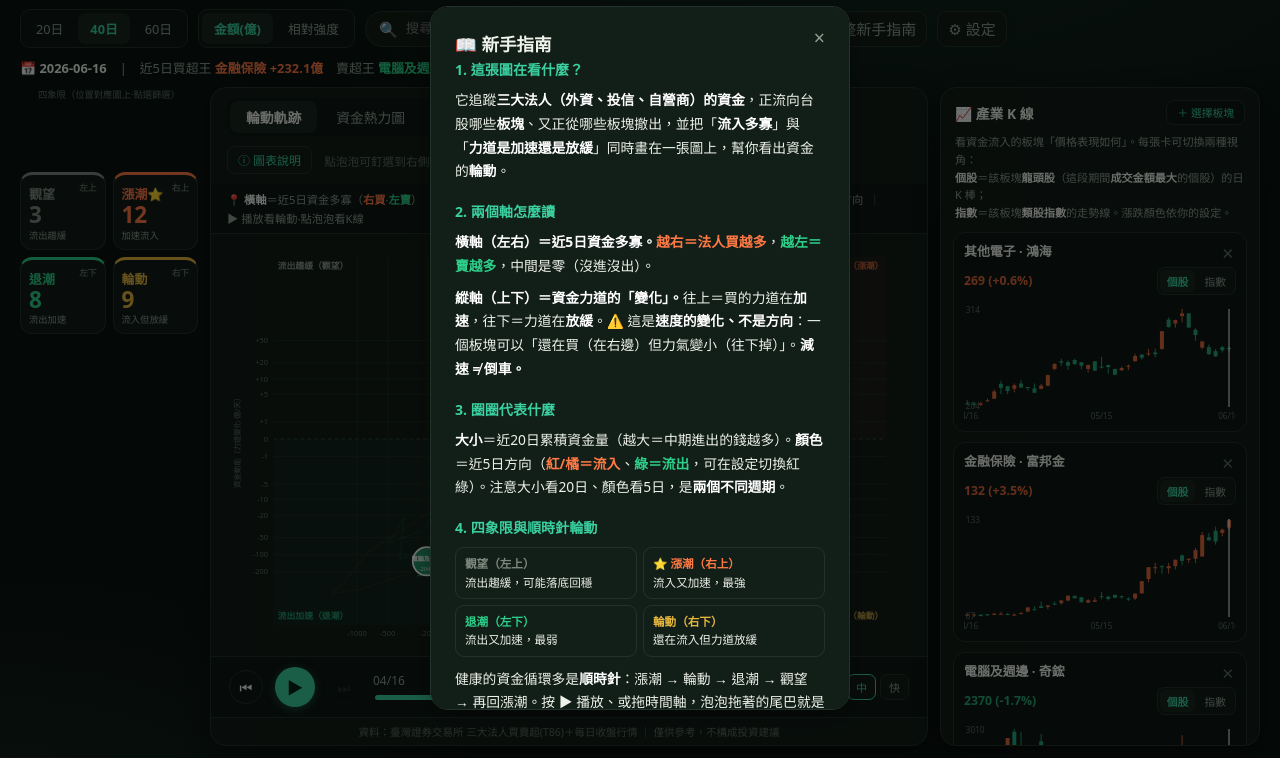
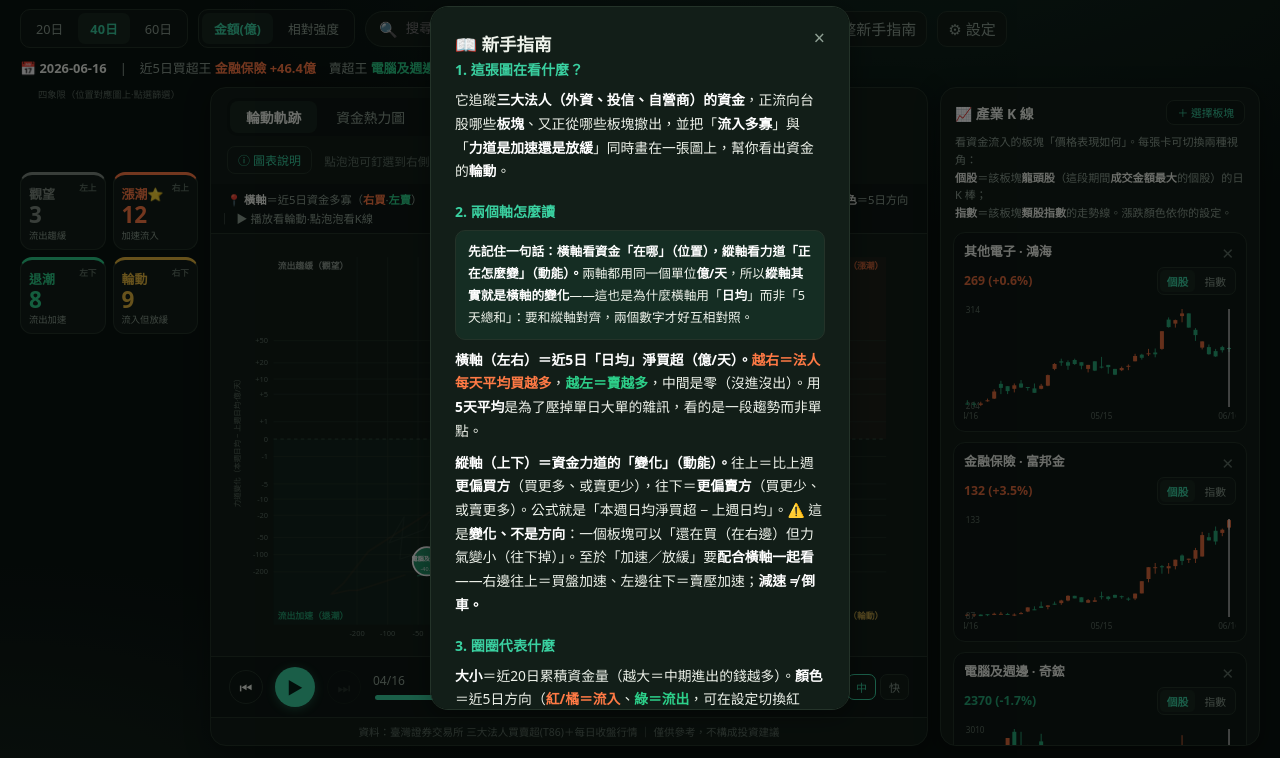
Before and after one commit to bluexinfu/cap-rotation, a plain HTML site: page index.html in a window 1280 px wide. Both pictures are taken after a click on the button "📖 完整新手指南". Shown: the part 42-800 px from the top of the page. Drawn offline with Linux system fonts and the light colour scheme.

Commit message:
指標定義: X 軸改為近5日日均(與 Y 軸同單位) + 軸說明釐清
- X 軸 roll5 由總和改日均(億/天),與縱軸動能同單位,RRG「位置×動能」語意自洽
- ltx 5→1,泡泡座標位置完全不變(已驗證 txf 等價),僅換顯示單位/刻度/欄位
- 修正縱軸說明誤導:改方向中性說法(上=更偏買/下=更偏賣),加速放緩須配合橫軸
- ⓘ圖表說明+新手指南: 加入 X=位置/Y=動能心智模型、為何用日均、絕對vs相對
- 文件: ADR-0004、ROADMAP R12 標完成、CHANGELOG [Unreleased]

```diff
--- a/index.html
+++ b/index.html
@@ -301,8 +301,9 @@ table.rank{width:100%;border-collapse:collapse;font-size:.88em}
         <div class="cright">
           <span class="infohelp" tabindex="0">ⓘ 圖表說明<div class="infopop">
             <h5>怎麼看這張圖</h5>
-            <b>橫軸｜近5日淨買超（億）</b>：<span class="pos">右＝資金流入</span>、<span class="neg">左＝流出</span>。<br>
-            <b>縱軸｜資金動能（力道變化·億/天）</b>：上＝買盤加速、下＝放緩。這是「速度的變化」，<b>不是方向</b>——往下只代表力道變小，<b>不等於流出</b>。<br>
+            <div style="margin-bottom:8px"><b>一句話</b>：橫軸看資金現在「<b>在哪</b>」（位置）、縱軸看力道「<b>正在怎麼變</b>」（動能）。兩軸同單位（億/天），<b>縱軸就是橫軸的變化</b>。</div>
+            <b>橫軸｜近5日日均淨買（億/天）</b>：<span class="pos">右＝資金流入</span>、<span class="neg">左＝流出</span>。用5天平均、壓掉單日大單雜訊。<br>
+            <b>縱軸｜力道變化（本週日均 − 上週日均·億/天）</b>：<span class="pos">往上＝比上週更偏買</span>（買更多或賣更少）、<span class="neg">往下＝更偏賣</span>（買更少或賣更多）。這是力道的「變化」、<b>不是方向</b>。「加速／放緩」要<b>配合橫軸</b>看：右邊（在買）往上＝買盤加速、左邊（在賣）往下＝賣壓加速。<br>
             <b>圈圈</b>：大小＝近20日資金量級、顏色＝近5日方向（兩個週期）。<br>
             <br><b>四象限</b>（順時針輪動）<br>
             ⭐ <b>漲潮</b>（右上）：流入且加速，最強<br>
@@ -316,7 +317,7 @@ table.rank{width:100%;border-collapse:collapse;font-size:.88em}
       </div>
       <div class="guidebar" id="guidebar">
         <span>📍 <b>橫軸</b>＝近5日資金多寡（<span class="pos">右買</span>·<span class="neg">左賣</span>）</span><span class="sep">｜</span>
-        <span><b>縱軸</b>＝力道變化（上加速·下放緩，<b>非</b>方向）</span><span class="sep">｜</span>
+        <span><b>縱軸</b>＝力道變化（上＝更偏買·下＝更偏賣，<b>非</b>方向）</span><span class="sep">｜</span>
         <span><b>圈大小</b>＝20日量</span><span class="sep">｜</span>
         <span><b>顏色</b>＝5日方向</span><span class="sep">｜</span>
         <span>▶ 播放看輪動·點泡泡看K線</span>
@@ -364,8 +365,9 @@ table.rank{width:100%;border-collapse:collapse;font-size:.88em}
     <p>它追蹤<b>三大法人（外資、投信、自營商）的資金</b>，正流向台股哪些<b>板塊</b>、又正從哪些板塊撤出，並把「<b>流入多寡</b>」與「<b>力道是加速還是放緩</b>」同時畫在一張圖上，幫你看出資金的<b>輪動</b>。</p>
 
     <h4>2. 兩個軸怎麼讀</h4>
-    <p><b>橫軸（左右）＝近5日資金多寡。</b><span class="pos">越右＝法人買越多</span>，<span class="neg">越左＝賣越多</span>，中間是零（沒進沒出）。</p>
-    <p><b>縱軸（上下）＝資金力道的「變化」。</b>往上＝買的力道在<b>加速</b>，往下＝力道在<b>放緩</b>。⚠️ 這是<b>速度的變化、不是方向</b>：一個板塊可以「還在買（在右邊）但力氣變小（往下掉）」。<b>減速 ≠ 倒車。</b></p>
+    <p class="note"><b>先記住一句話：橫軸看資金「在哪」（位置），縱軸看力道「正在怎麼變」（動能）。</b>兩軸都用同一個單位<b>億/天</b>，所以<b>縱軸其實就是橫軸的變化</b>——這也是為什麼橫軸用「<b>日均</b>」而非「5天總和」：要和縱軸對齊，兩個數字才好互相對照。</p>
+    <p><b>橫軸（左右）＝近5日「日均」淨買超（億/天）。</b><span class="pos">越右＝法人每天平均買越多</span>，<span class="neg">越左＝賣越多</span>，中間是零（沒進沒出）。用<b>5天平均</b>是為了壓掉單日大單的雜訊，看的是一段趨勢而非單點。</p>
+    <p><b>縱軸（上下）＝資金力道的「變化」（動能）。</b>往上＝比上週<b>更偏買方</b>（買更多、或賣更少），往下＝<b>更偏賣方</b>（買更少、或賣更多）。公式就是「本週日均淨買超 − 上週日均」。⚠️ 這是<b>變化、不是方向</b>：一個板塊可以「還在買（在右邊）但力氣變小（往下掉）」。至於「加速／放緩」要<b>配合橫軸一起看</b>——右邊往上＝買盤加速、左邊往下＝賣壓加速；<b>減速 ≠ 倒車。</b></p>
 
     <h4>3. 圈圈代表什麼</h4>
     <p><b>大小</b>＝近20日累積資金量（越大＝中期進出的錢越多）。<b>顏色</b>＝近5日方向（<span class="pos">紅/橘＝流入</span>、<span class="neg">綠＝流出</span>，可在設定切換紅綠）。注意大小看20日、顏色看5日，是<b>兩個不同週期</b>。</p>
@@ -385,7 +387,7 @@ table.rank{width:100%;border-collapse:collapse;font-size:.88em}
       <li><b>⏮ 上一天 / ⏭ 下一天</b>（或鍵盤 ← →，空白鍵播放/暫停）：逐日定格細看每一天的變化。</li>
       <li><b>點泡泡</b>：把該板塊釘到右側看 K 線，對照「資金」與「股價」。</li>
       <li><b>點左側象限格</b>：只看該象限的板塊。</li>
-      <li><b>金額(億) ↔ 相對強度</b>（右上切換）：「金額」看真實資金量；「相對強度」用各板塊<b>自身波動</b>標準化，避免半導體等大型股永遠最大、小板塊擠在中間——想比較「誰在輪動」時用它。</li>
+      <li><b>金額(億) ↔ 相對強度</b>（右上切換）：<b>金額</b>看真實資金量，直覺、貼近「實際幾億」；但大板塊（半導體等）盤子大，天生就被推到外圍，<b>不代表真在輪動</b>。<b>相對強度</b>用各板塊<b>自身波動</b>標準化，把大小板塊放到同一把尺上——<b>想公平比較「資金正輪動進誰」時，用這個才準。</b></li>
       <li><b>搜尋 / 設定</b>：找特定板塊、改顏色與字級。</li>
     </ul>
 
@@ -465,7 +467,7 @@ function fmtDate(d){return `${d.slice(0,4)}-${d.slice(4,6)}-${d.slice(6,8)}`;}
 function mmdd(d){return `${d.slice(4,6)}/${d.slice(6,8)}`;}
 
 /* ===== metrics ===== */
-function roll5(s,i){let a=0;for(let j=Math.max(0,i-WIN+1);j<=i;j++)a+=s[j];return a;}
+function roll5(s,i){let a=0,c=0;for(let j=Math.max(0,i-WIN+1);j<=i;j++){a+=s[j];c++;}return c?a/c:0;} /* 近5日「日均」淨買超(億/天)，與縱軸同單位 */
 function accel(s,i){let r=0,rc=0,p=0,pc=0;
   for(let j=Math.max(0,i-WIN+1);j<=i;j++){r+=s[j];rc++;}
   for(let j=Math.max(0,i-WIN-BASE+1);j<=i-WIN;j++){p+=s[j];pc++;}
@@ -486,8 +488,8 @@ const txf=v=>Math.sign(v)*Math.log10(1+Math.abs(v)/LTX);
 const tyf=v=>Math.sign(v)*Math.log10(1+Math.abs(v)/LTY);
 /* 兩種座標尺度：金額(絕對億) / 相對強度(各板塊÷自身波動) */
 const TKCFG={
-  abs:{xt:[-1000,-500,-200,-100,-50,-20,-5,0,5,20,50,100,200,500],yt:[-200,-100,-50,-20,-10,-5,-1,0,1,5,10,20,50],ltx:5,lty:1,
-       xlab:'← 資金流出　近5日淨買超（億）　資金流入 →',ylab:'資金動能（力道變化·億/天）'},
+  abs:{xt:[-200,-100,-50,-20,-10,-5,-1,0,1,5,10,20,50,100],yt:[-200,-100,-50,-20,-10,-5,-1,0,1,5,10,20,50],ltx:1,lty:1,
+       xlab:'← 資金流出　近5日日均淨買（億/天）　資金流入 →',ylab:'力道變化（本週日均 − 上週日均·億/天）'},
   rel:{xt:[-20,-10,-5,-2,-1,0,1,2,5,10,20],yt:[-5,-2,-1,-0.5,0,0.5,1,2,5],ltx:1,lty:0.5,
        xlab:'← 賣壓　近5日相對強度（×自身波動）　買盤 →',ylab:'資金動能（相對·×自身波動）'}};
 function tkcfg(){return S.norm?TKCFG.rel:TKCFG.abs;}
@@ -579,7 +581,7 @@ function showTip(e,sec){const i=S.cur,m=metrics(sec,i),q=quad(m.x,m.y);
   const tip=document.getElementById('tip'),wrap=document.getElementById('stage').getBoundingClientRect();
   tip.style.display='block';
   tip.innerHTML=`<b>${sec.sector}</b>
-   <div class="l"><span>近5日淨買超</span><span style="color:${m.x>=0?'var(--in)':'var(--out)'}">${fmt(m.x)} 億</span></div>
+   <div class="l"><span>近5日日均</span><span style="color:${m.x>=0?'var(--in)':'var(--out)'}">${fmt(m.x)} 億/天</span></div>
    <div class="l"><span>近20日累計</span><span style="color:${m.sz>=0?'var(--in)':'var(--out)'}">${fmt(m.sz)} 億</span></div>
    <div class="l"><span>動能(力道變化)</span><span style="color:${m.y>=0?'var(--in)':'var(--out)'}">${fmt(m.y)} 億/天</span></div>
    ${S.norm?`<div class="l"><span>相對強度</span><span>${fmt(m.x/sigma(sec))} σ</span></div>`:''}
@@ -704,7 +706,7 @@ function renderHeat(){const ws=winStart(),we=LAST();const dts=DATA.dates.slice(w
 let sortKey='x',sortDir=-1;
 function renderRank(){const i=S.cur,snap=snapshot(i).filter(s=>!S.hidden.has(s.sector));
   snap.sort((a,b)=>sortDir*(a[sortKey]-b[sortKey]));
-  const cols=[['sector','板塊'],['x','近5日(億)'],['sz','近20日(億)'],['y','動能'],['q','象限']];
+  const cols=[['sector','板塊'],['x','近5日日均'],['sz','近20日(億)'],['y','動能'],['q','象限']];
   let h='<thead><tr>';cols.forEach(([k,t])=>h+=`<th class="${k===sortKey?'sorted':''}" onclick="setSort('${k}')">${t}</th>`);h+='</tr></thead><tbody>';
   snap.forEach(s=>{const c=col(s.x);h+=`<tr onclick="togglePin('${s.sector}')"><td><span class="dotc" style="background:${c.f}"></span>${s.sector}${S.pinned.has(s.sector)?' 📌':''}</td>
     <td class="${s.x>=0?'pos':'neg'}">${fmt(s.x)}</td><td class="${s.sz>=0?'pos':'neg'}">${fmt(s.sz)}</td>
```
Also changed, not shown: 4 other files.
